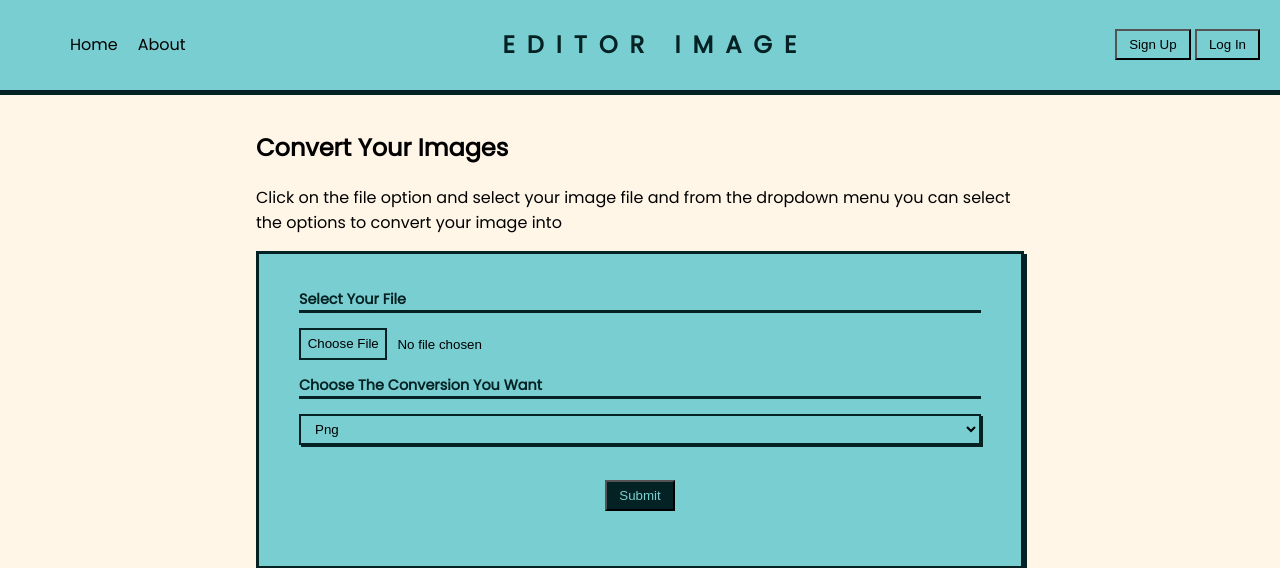
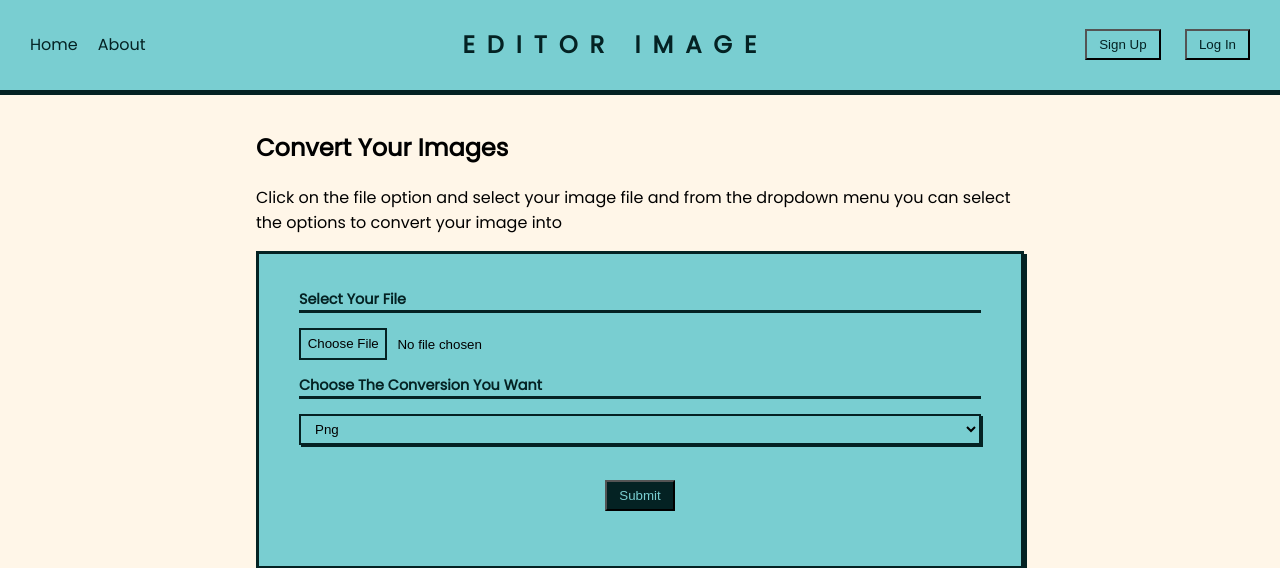
Before and after one commit to dxdelvin/imageConversion, a Flask app: page / in a window 1280 px wide. Shown: the top 568 px of the page. Run offline with Flask 3, Linux system fonts and the light colour scheme.

Commit message:
Version 1.1 (added Warning Messages for Not Working Buttons)

```diff
--- a/main.py
+++ b/main.py
@@ -1,5 +1,5 @@
 import os
-from flask import Flask, flash, request, render_template, redirect, url_for
+from flask import Flask, flash, request, render_template, redirect, url_for, Markup
 from werkzeug.utils import secure_filename
 import cv2
 
@@ -38,6 +38,26 @@ def convert_file(file,opertation):
 def hello_world():
     return render_template('index.html')
 
+@app.route('/about')
+def about():
+    flash("About Page is Under Development :D")
+    return render_template('index.html')
+
+@app.route('/home')
+def home():
+    flash("Home Page is Under Development :D")
+    return render_template('index.html')
+
+@app.route('/login')
+def login():
+    flash("Login Page is Under Development :D")
+    return render_template('index.html')
+
+@app.route('/signup')
+def signup():
+    flash("Signup Page is Under Development :D")
+    return render_template('index.html')
+
 @app.route('/edit',methods=['GET','POST'])
 def edit():
     for f in os.listdir(CONVERTED_UPLOADS):
--- a/static/styles.css
+++ b/static/styles.css
@@ -33,16 +33,22 @@ nav h1 a{
     color: var(--secondary-color);
 }
 
+nav a{
+    text-decoration: none;
+    color: var(--secondary-color);
+}
+
 nav ul{
+    padding-left: 0;
     list-style-type: none;
     display: flex;
 }
 
-nav ul li{
+nav ul li a{
     padding: 3px 10px;
 }
 
-nav ul li:hover{
+nav ul li a:hover{
     background-color: var(--secondary-color);
     color: var(--primary-color);
     border-radius: 5px;
@@ -51,15 +57,19 @@ nav ul li:hover{
 }
 
 .mainbtn{
+    margin: 0px 10px;
     padding: 6px 12px;
     background: none;
     outline: var(--secondary-color) 10px;
     cursor: pointer;
 }
 
+.mainbtn:hover a{
+    color: var(--primary-color);
+}
+
 .mainbtn:hover{
     background-color: var(--secondary-color);
-    color: var(--primary-color);
     outline: var(--primary-color) 10px;
 }
 
@@ -137,7 +147,7 @@ footer{
     text-align: center;
     color: white;
     margin: 4px 0;
-    animation: fadeInAnimation ease-out .6s;
+    animation: fadeInAnimation ease-out .7s;
 }
 
 @keyframes fadeInAnimation {
--- a/templates/index.html
+++ b/templates/index.html
@@ -15,15 +15,15 @@
   <body>
     <nav>
       <ul>
-        <li>Home</li>
-        <li>About</li>
+        <li><a href="/home">Home</a></li>
+        <li><a href="/about">About</a></li>
       </ul>
       <div>
         <h1><a href="#">EDITOR IMAGE</a></h1>
       </div>
       <div class="user-btns">
-        <button class="mainbtn">Sign Up</button>
-        <button class="mainbtn">Log In</button>
+        <button class="mainbtn"><a href="/signup">Sign Up</a></button>
+        <button class="mainbtn"><a href="/login">Log In</a></button>
       </div>
     </nav>
 
```
Also changed, not shown: static/converted_uploads/6thfinal.png (deleted), static/user_uploads/6thfinal.jpg (deleted).
